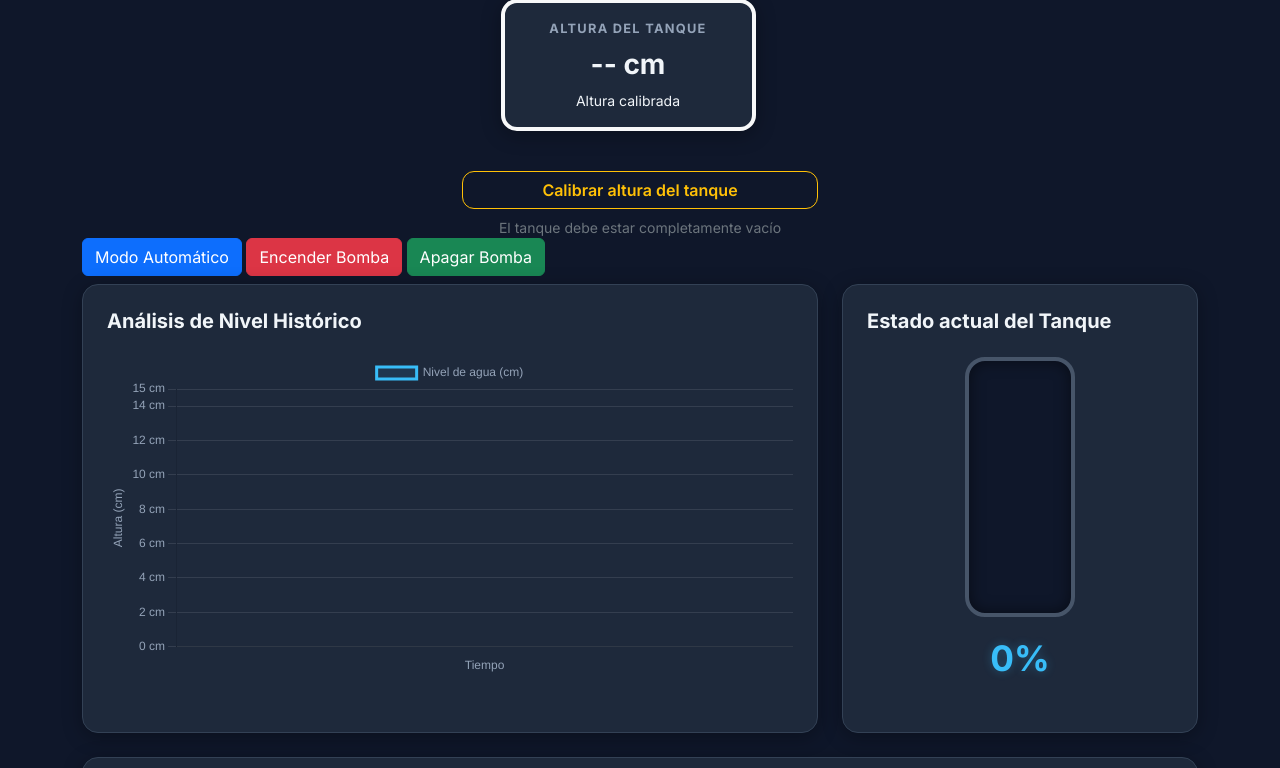
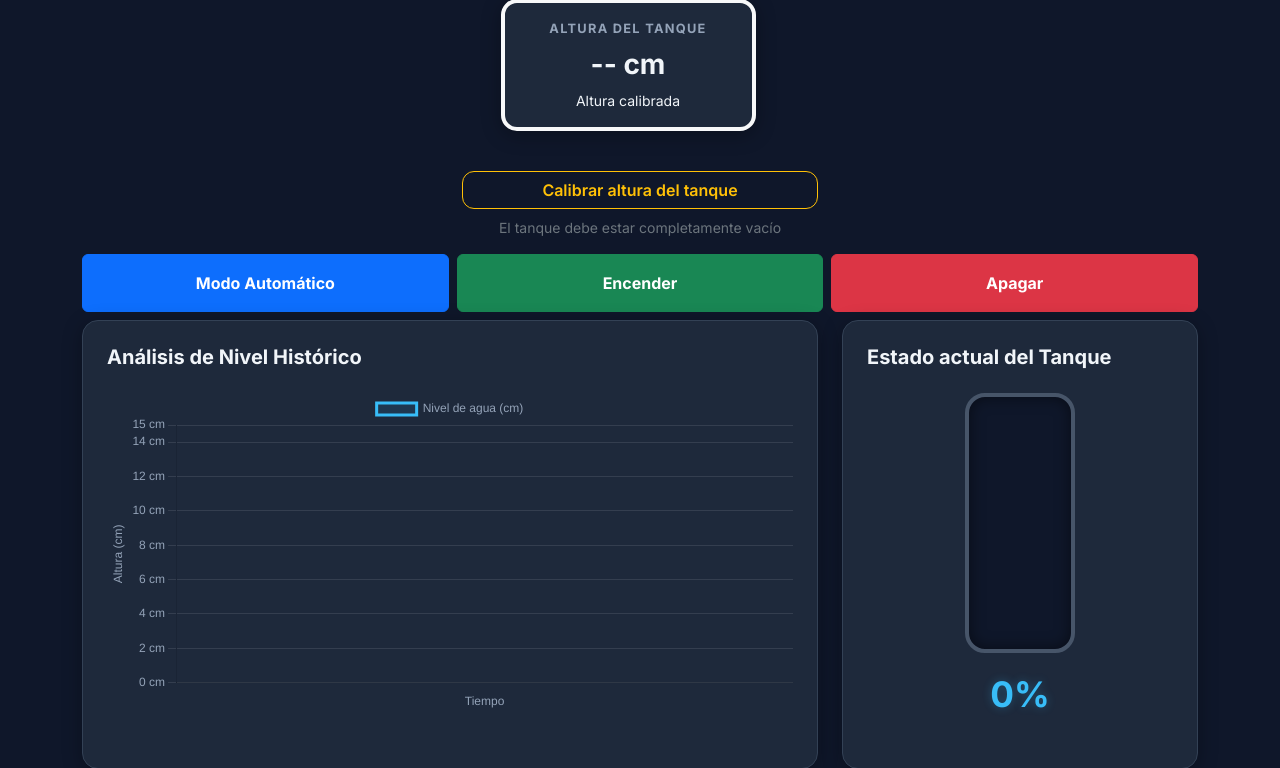
Before and after one commit to BrandonMostacero/Monitoreo_tanque_agua, a Flask app: page /dashboard in a window 1280 px wide. Shown: the part 385-1153 px from the top of the page. Run offline with Flask 3, Linux system fonts and the light colour scheme.

Commit message:
index.html V6

```diff
--- a/templates/index.html
+++ b/templates/index.html
@@ -175,8 +175,8 @@
         </div>
 
         <div class="row mt-3 justify-content-center">
-            <div class="col-md-3 col-sm-6">
-                <div class="card p-3 border-top border-light border-4 text-center">
+            <div class="col-12 col-sm-8 col-md-3 d-flex justify-content-center">
+                <div class="card p-3 border-top border-light border-4 text-center w-100">
                     <div class="card-title-custom">Altura del Tanque</div>
                     <h3 id="altura-tanque" class="fw-bold">-- cm</h3>
                     <div class="small light-custom">Altura calibrada</div>
@@ -196,18 +196,29 @@
         </div>
     </div>
 
-    <div class="control-panel">
-        <button onclick="modoAutomatico()" class="btn btn-primary">
-            Modo Automático
-        </button>
+    <div class="control-panel mt-3">
+        <div class="row g-2">
+            <div class="col-12 col-md-4">
+                <button onclick="modoAutomatico()"
+                    class="btn btn-primary w-100 py-3 fw-bold">
+                    Modo Automático
+                </button>
+            </div>
 
-        <button onclick="controlBombaManual(true)" class="btn btn-danger">
-            Encender Bomba
-        </button>
+            <div class="col-6 col-md-4">
+                <button onclick="controlBombaManual(true)"
+                    class="btn btn-success w-100 py-3 fw-bold">
+                    Encender
+                </button>
+            </div>
 
-        <button onclick="controlBombaManual(false)" class="btn btn-success">
-            Apagar Bomba
-        </button>
+            <div class="col-6 col-md-4">
+                <button onclick="controlBombaManual(false)"
+                    class="btn btn-danger w-100 py-3 fw-bold">
+                    Apagar
+                </button>
+            </div>
+        </div>
     </div>
 
     <div class="row mt-2">
```
